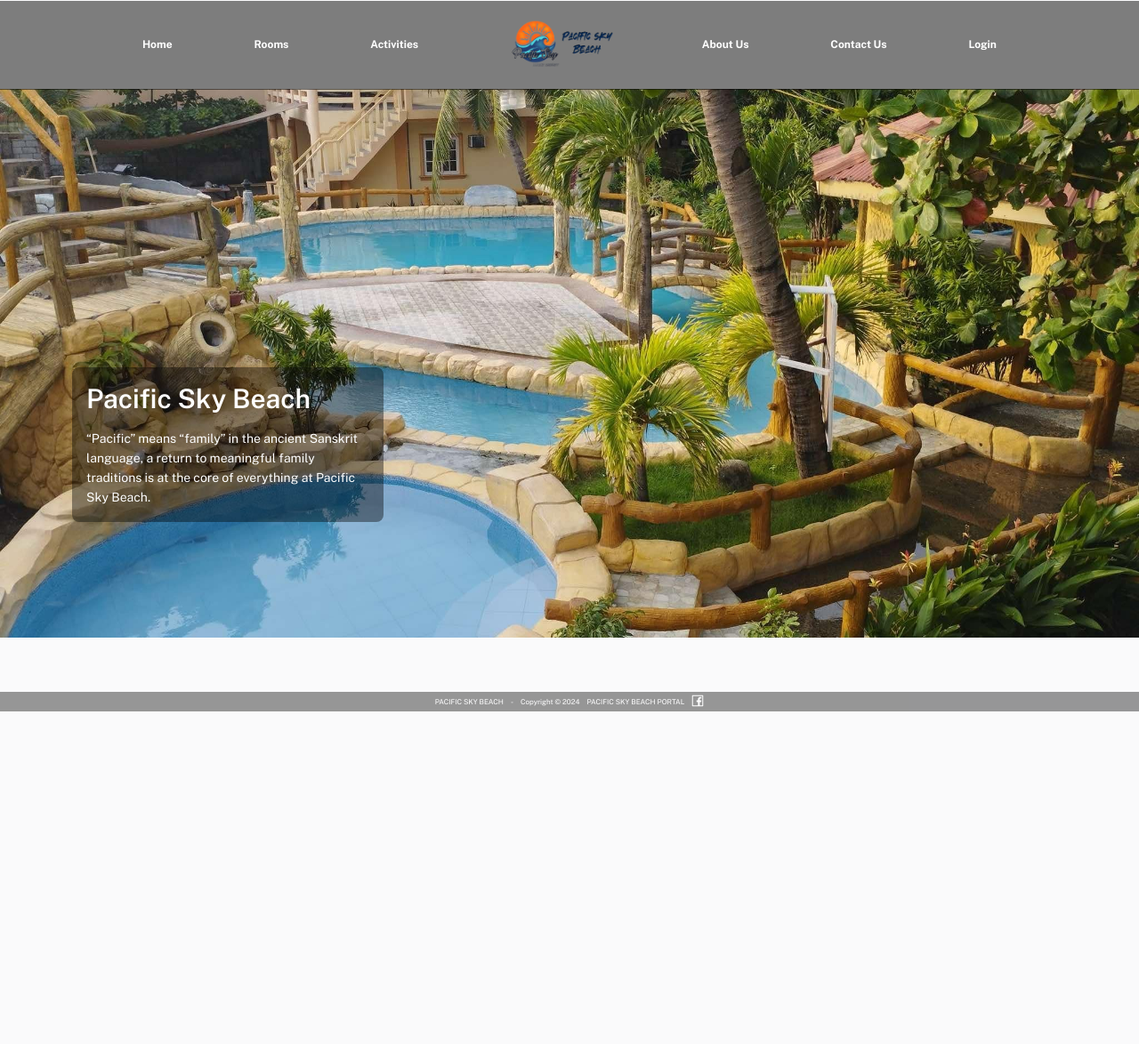
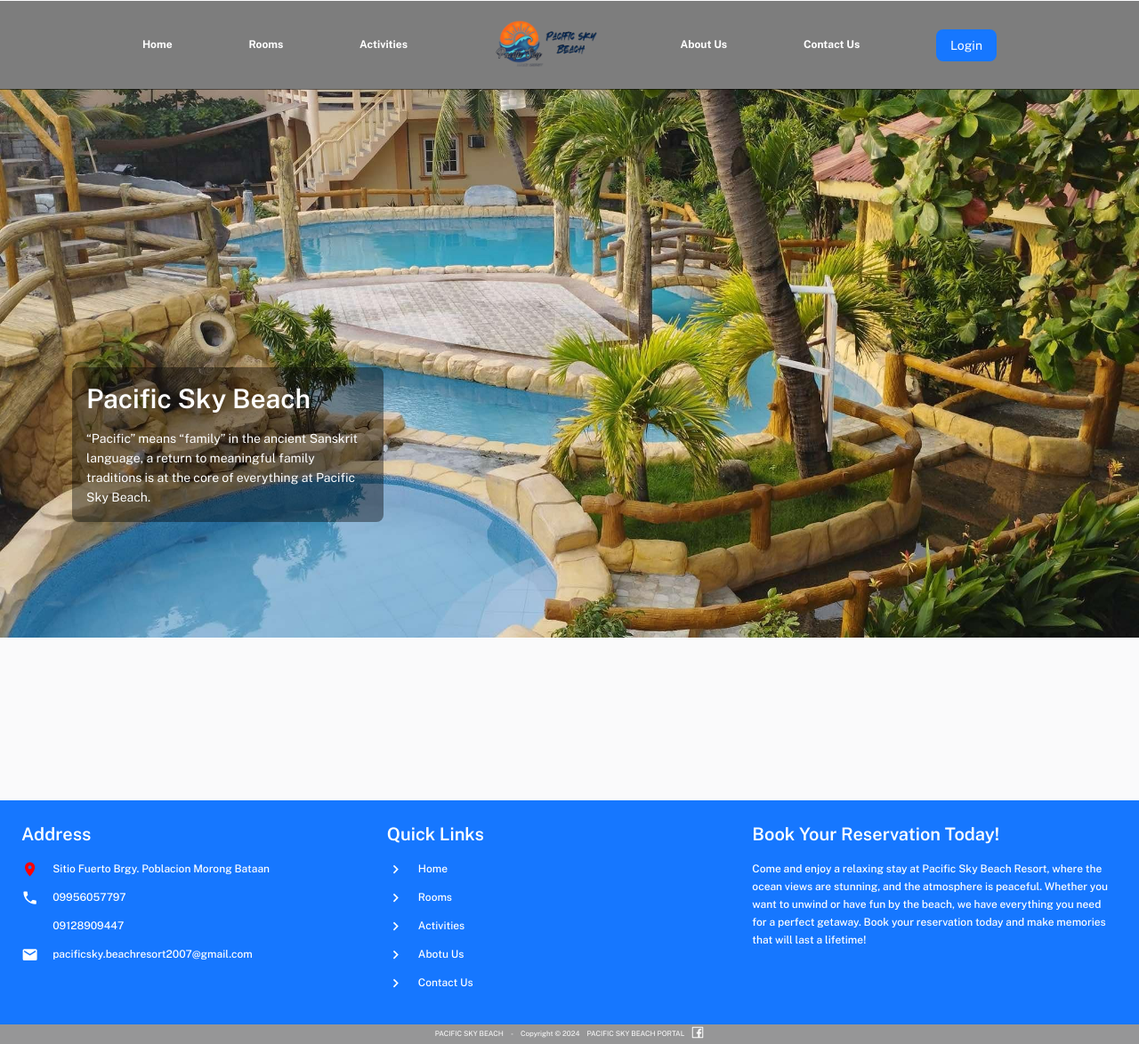
Before and after one commit to STI-App-Dev-2024/BSIT3.1C-Web-Based-Management-Pacific-Sky-Beach-Resort, a React (Vite) app in the folder client/: page / in a window 1280 px wide. Shown: the whole page at 89% size. Before the commit the page ends 900 px from the top, so only its background shows below. Built offline with nearby package versions, Linux system fonts and the light colour scheme.

Commit message:
Merged PR 101: Change Navbar And Footer Including JS file
fix: Change Navbar And Footer Including thier JS

![image.png](https://dev.azure.com/Darryle-Environment/11d9f155-cc86-4753-8453-2e4a6294aa5d/_apis/git/repositories/c4678471-cdfe-413f-9190-370c5d712c2a/pullRequests/101/attachments/image.png)

```diff
--- a/client/src/layout/Wrapper/Footer.jsx
+++ b/client/src/layout/Wrapper/Footer.jsx
@@ -2,13 +2,13 @@ import React from 'react';
 import Icon from '@mdi/react';
 import { useTheme } from '@mui/material/styles';
 import { useNavigate } from 'react-router-dom'
-import { Grid, Box, Typography, Stack, } from '@mui/material';
-import { CopyrightCircleOutlined, FacebookOutlined } from '@ant-design/icons';
+import { Grid, Typography, Stack, } from '@mui/material';
+import { FacebookOutlined } from '@ant-design/icons';
 
 import address from 'layout/footer-items/address';
 import quickLinks from 'layout/footer-items/quickLinks';
 
-const Footer = ({ isHomePage }) => {
+const Footer = () => {
   const theme = useTheme();
   const date = new Date();
   const currentYear = date.getFullYear();
@@ -18,8 +18,6 @@ const Footer = ({ isHomePage }) => {
   }
   return (
     <React.Fragment>
-      {!isHomePage && (
-        <Stack>
       <Grid
         container
         sx={{
@@ -29,7 +27,7 @@ const Footer = ({ isHomePage }) => {
       >
         <Grid item md={4} sm={12}>
           <Typography mb={2} variant="h4" color="#ffffff">
-                Our Office
+            Address
           </Typography>
           {address.map((ad) => (
             <Stack key={ad.name} direction="row" alignItems="center" spacing={2} mb={1.5} >
@@ -45,7 +43,7 @@ const Footer = ({ isHomePage }) => {
             Quick Links
           </Typography>
           {quickLinks.map((ql) => (
-                <Stack key={ql.name} direction="row" alignItems="center" spacing={2} mb={1.5} >
+            <Stack key={ql.name} onClick={() => navigate(ql.link)} sx={{ cursor: 'pointer', ":hover": { textDecoration: 'underline #fff' } }} direction="row" alignItems="center" spacing={2} mb={1.5} >
               <Icon path={ql.icon} color={ql.color} size={0.8} />
               <Typography variant="subtitle2" color="#ffffff">
                 {ql.name}
@@ -56,33 +54,16 @@ const Footer = ({ isHomePage }) => {
 
         <Grid item md={4} sm={12}>
           <Typography mb={2} variant="h4" color="#ffffff">
-                Come join us!
+            Book Your Reservation Today!
           </Typography>
           <Typography mb={1} variant="subtitle2" color="#ffffff">
-                Experience unrivated support, cutting-edge technology, and game-changing tools to thrive
-                in the industry. Join us today and elevate your real estate career reach new heights
+            Come and enjoy a relaxing stay at Pacific Sky Beach Resort, where the ocean views are stunning, and the atmosphere is peaceful. Whether you want to unwind or have fun by the beach, we have everything you need for a perfect getaway. Book your reservation today and make memories that will last a lifetime!
           </Typography>
         </Grid>
       </Grid>
-          <Box
-            sx={{
-              backgroundColor: theme.palette.secondary.dark,
-              pl: 5,
-              paddingBlock: 1
-            }}
-          >
-            <Typography variant="subtitle2" color="#ffffff">
-              <CopyrightCircleOutlined /> Pacific Sky Beach, All Rights Reserved {currentYear}
-            </Typography>
-          </Box>
-        </Stack>
-      )}
-      {isHomePage && (
-
       <Stack gap={1}
         sx={{
           backgroundColor: 'rgba(0, 0, 0, .4)',
-            position: 'fixed',
           bottom: 0,
           width: '100%',
           display: 'flex',
@@ -90,6 +71,7 @@ const Footer = ({ isHomePage }) => {
           alignItems: 'center',
           flexDirection: 'row',
         }}>
+
         <Typography fontSize={8} color="#ffff">PACIFIC SKY BEACH </Typography>
         <Typography fontSize={8} color="#ffff">-</Typography>
         <Typography fontSize={8} color="#ffff">Copyright © {currentYear} </Typography>
@@ -104,7 +86,7 @@ const Footer = ({ isHomePage }) => {
         </a>
       </Stack>
 
-      )}
+
 
     </React.Fragment>
   );
--- a/client/src/layout/Wrapper/Navbar.jsx
+++ b/client/src/layout/Wrapper/Navbar.jsx
@@ -22,6 +22,7 @@ const Navbar = () => {
   return (
     <React.Fragment>
       {!isMobile ? (
+
         <Stack
           sx={{
             position: 'sticky',
@@ -35,7 +36,7 @@ const Navbar = () => {
             backgroundColor: 'rgba(0, 0, 0, 0.5)'
           }}
         >
-          {navItems.map((nav, index) => (
+          {navItems.map((nav, index) => (nav.name !== 'Login' ? (
             <React.Fragment key={nav._id}>
               <Stack onClick={() => navigate(nav.link)} sx={{ cursor: 'pointer' }}>
                 <Typography style={{ fontWeight: 'bold' }} variant="body2" color="#fff">
@@ -48,7 +49,19 @@ const Navbar = () => {
                 </Stack>
               )}
             </React.Fragment>
+          ) : null
           ))}
+          <Button
+            variant='contained'
+            sx={{ borderRadius: 2 }}
+            onClick={() => {
+              navigate('/login');
+              setDrawerOpen(false);
+            }}
+          >
+            Login
+          </Button>
+
         </Stack>
       ) : (
         // Mobile Navbar
--- a/client/src/layout/Wrapper/index.jsx
+++ b/client/src/layout/Wrapper/index.jsx
@@ -4,24 +4,17 @@ import Footer from './Footer';
 import { Box, Stack } from '@mui/material';
 import ScrollTop from 'components/ScrollTop';
 
-const PageWrapper = ({ children, isHomePage }) => {
+const PageWrapper = ({ children }) => {
   return (
     <React.Fragment>
-      {!isHomePage && (
+
       <Stack>
         <ScrollTop />
         <Navbar />
         <Box sx={{ minHeight: '100vh' }}>{children}</Box>
         <Footer />
       </Stack>
-      )}
-      {isHomePage && (
-        <Stack p={0} m={0}>
-          <Navbar isHomepage={true} />
-          <Box sx={{ minHeight: '100vh' }}>{children}</Box>
-          <Footer isHomePage={true} />
-        </Stack>
-      )}
+
     </React.Fragment>
 
   );
--- a/client/src/layout/footer-items/address.js
+++ b/client/src/layout/footer-items/address.js
@@ -1,31 +1,25 @@
-import { mdiMapMarker, mdiPhone, mdiEmail  } from '@mdi/js';
+import { mdiMapMarker, mdiPhone, mdiEmail } from '@mdi/js';
 
 const address = [
   {
 
-    name: '3601 W Sahara Ave suite 207 Las Vegas, NV 89102',
+    name: 'Sitio Fuerto Brgy. Poblacion Morong Bataan',
     icon: mdiMapMarker,
     color: '#ff0000'
   },
   {
-    name: ' 41-22 Fuller Place 3rd Floor, Flushing, NY 11355',
-    icon: mdiMapMarker,
-     color: '#ff0000'
-  },
-  {
-    name: '17800 Castleton St Suite 583 Industry, CA 91748',
-    icon: mdiMapMarker,
-     color: '#ff0000'
-  },
-  {
-    name: '702-983-3332',
+    name: '09956057797',
     icon: mdiPhone,
     color: '#ffffff'
   },
   {
-    name: 'info@pacificskybeach.net',
+    name: '09128909447',
+    color: '#ffffff'
+  },
+  {
+    name: 'pacificsky.beachresort2007@gmail.com',
     icon: mdiEmail,
-     color: '#ffffff'
+    color: '#ffffff'
   }
 ];
 
--- a/client/src/layout/footer-items/quickLinks.js
+++ b/client/src/layout/footer-items/quickLinks.js
@@ -1,20 +1,37 @@
-import {mdiChevronRight  } from '@mdi/js';
+import { mdiChevronRight } from '@mdi/js';
+
 const quickLinks = [
   {
-    name: 'About Us',
+    name: 'Home',
     icon: mdiChevronRight,
-    color:'#ffffff'
+    color: '#ffffff',
+    link: '/'
+  },
+  {
+    name: 'Rooms',
+    icon: mdiChevronRight,
+    color: '#ffffff',
+    link: '/rooms'
+  },
+  {
+    name: 'Activities',
+    icon: mdiChevronRight,
+    color: '#ffffff',
+    link: '/activities'
+  },
+  {
+    name: 'Abotu Us',
+    icon: mdiChevronRight,
+    color: '#ffffff',
+    link: '/about-us'
   },
   {
     name: 'Contact Us',
     icon: mdiChevronRight,
-    color:'#ffffff'
+    color: '#ffffff',
+    link: '/contact-us'
   },
-  {
-    name: 'Pacific Sky Beach Portal',
-    icon: mdiChevronRight ,
-    color:'#ffffff'
-  }
+
 ];
 
 export default quickLinks;
--- a/client/src/pages/about-us/index.jsx
+++ b/client/src/pages/about-us/index.jsx
@@ -2,6 +2,9 @@ import React from 'react';
 import { Container } from '@mui/material';
 import TitleTag from 'components/TitleTag';
 import TwoColumn from 'components/TwoColumn';
+
+import pic6 from '/src/assets/images/upload/pic6.jpeg'
+import pic5 from '/src/assets/images/upload/pic5.jpeg'
 
 const index = () => {
   return (
@@ -9,7 +12,7 @@ const index = () => {
       <TitleTag subtitle="LEARN MORE ABOUT PACIFIC SKY" title="About Us" />
       <Container>
         <TwoColumn
-          image="https://th.bing.com/th/id/OIP.mGLrANuGJsE3elRgnUhb3QHaFj?rs=1&pid=ImgDetMain"
+          image={pic5}
           title="OUR VISION"
           subtitle="A force of good that brings economic awareness"
           caption="& financial solutions to create wealth for families."
@@ -18,7 +21,7 @@ const index = () => {
         />
         <TwoColumn
           isInverted={true}
-          image="https://th.bing.com/th/id/OIP.mGLrANuGJsE3elRgnUhb3QHaFj?rs=1&pid=ImgDetMain"
+          image={pic6}
           title="OUR MISSION"
           subtitle="To help re-enfroce"
           caption="& boost the value of a family's financial portfolio."
--- a/client/src/pages/home/index.jsx
+++ b/client/src/pages/home/index.jsx
@@ -1,11 +1,13 @@
 import React from 'react'
 import { Box, Stack, Typography, useMediaQuery } from '@mui/material'
 import Carousel from 'components/Carousel'
+
 
 import pic1 from 'src/assets/images/upload/pic1.jpg'
 import pic2 from 'src/assets/images/upload/pic2.jpg'
 import pic3 from 'src/assets/images/upload/pic3.jpg'
 import pic4 from 'src/assets/images/upload/pic4.jpg'
+
 
 const Home = () => {
   const isMobile = useMediaQuery((theme) => theme.breakpoints.down('sm'));
```
Also changed, not shown: client/src/assets/images/upload/pic5.jpeg (added), client/src/assets/images/upload/pic6.jpeg (added). Lines whose indentation alone changed are shown as unchanged.
